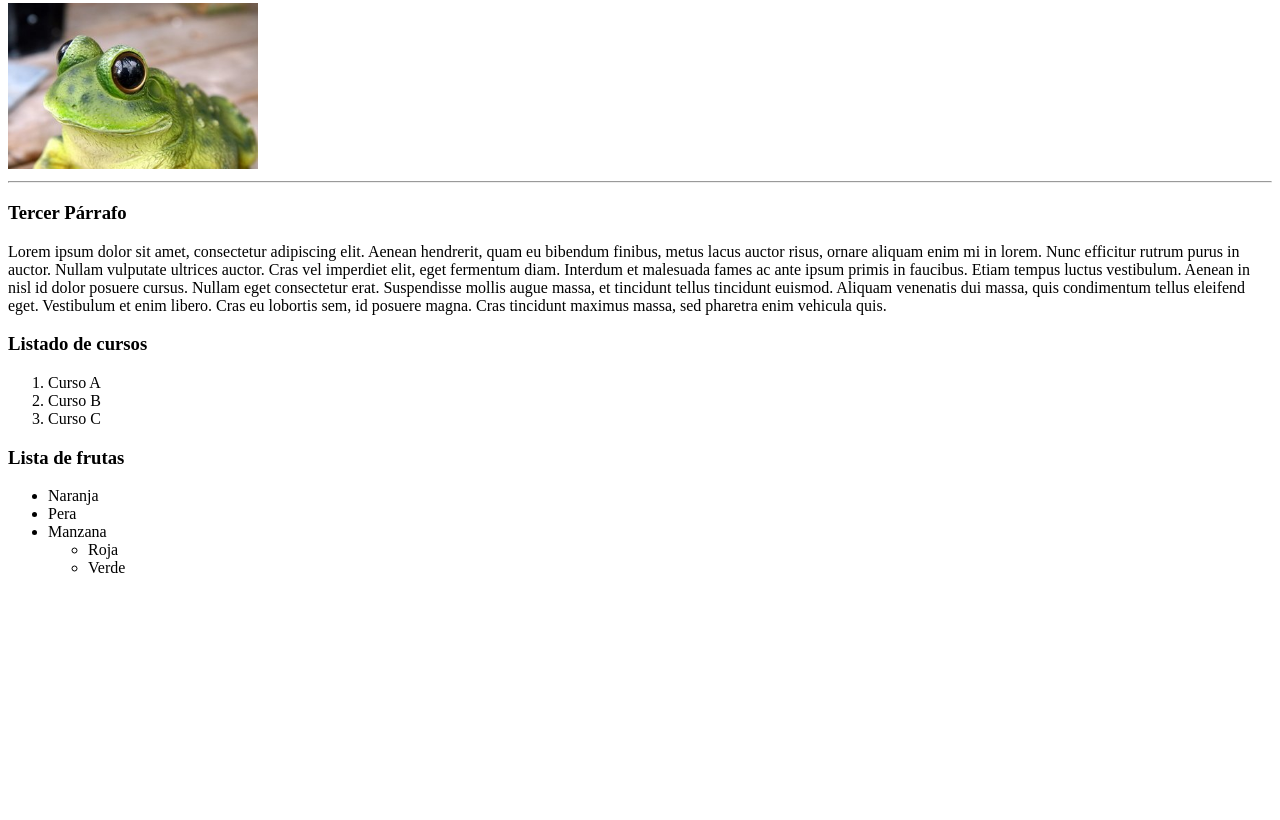
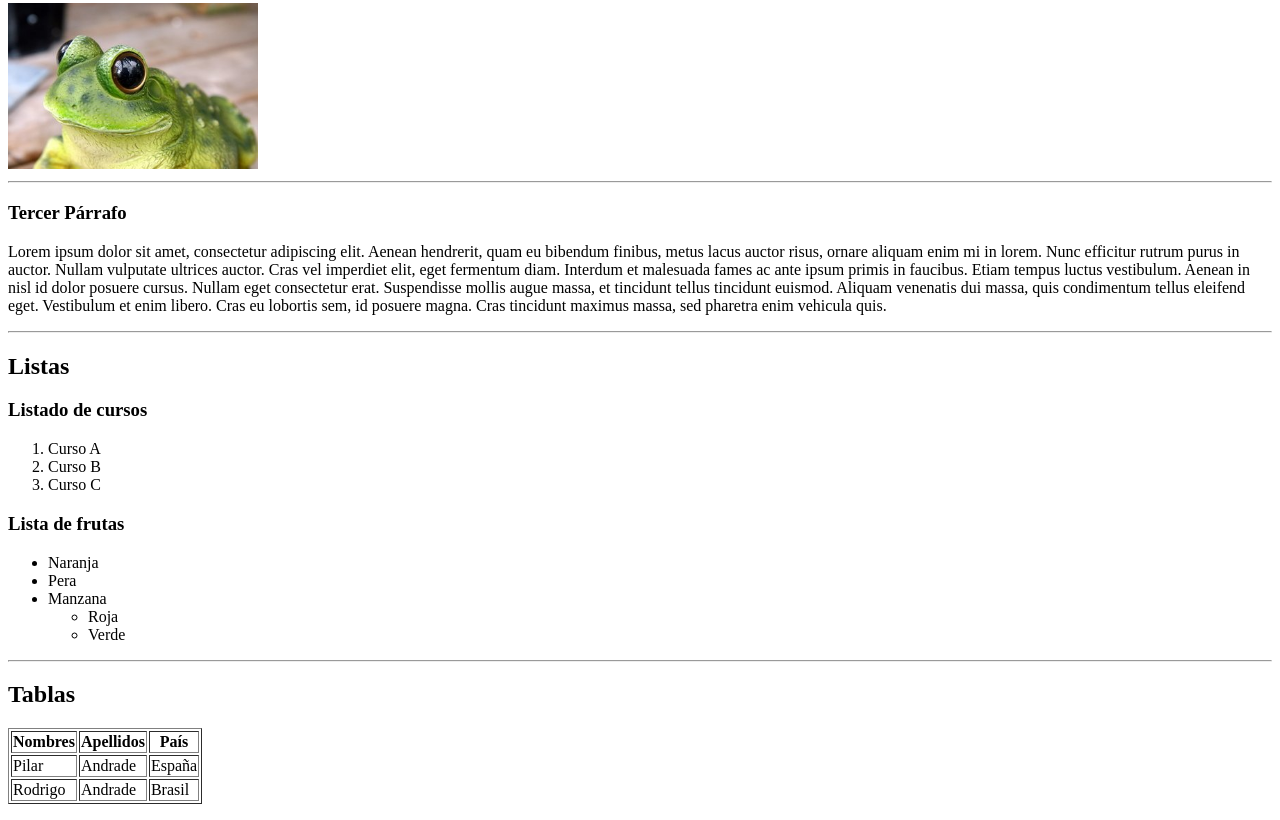
Before and after one commit to Nayarett-Gonzalez/webmaster, a plain HTML site: page src/index.html in a window 1280 px wide. Shown: the part 451-1271 px from the top of the page. Before the commit the page ends 1044 px from the top, so only its background shows below. Drawn offline with Linux system fonts and the light colour scheme.

Commit message:
170-Tablas en HTML

```diff
--- a/src/index.html
+++ b/src/index.html
@@ -36,6 +36,9 @@
         elit, eget fermentum diam. Interdum et malesuada fames ac ante ipsum primis in faucibus. Etiam tempus luctus vestibulum. Aenean in nisl id dolor posuere cursus. Nullam eget consectetur erat. Suspendisse mollis augue massa, et tincidunt tellus
         tincidunt euismod. Aliquam venenatis dui massa, quis condimentum tellus eleifend eget. Vestibulum et enim libero. Cras eu lobortis sem, id posuere magna. Cras tincidunt maximus massa, sed pharetra enim vehicula quis.
         <!-- Listas -->
+        <hr>
+        <h2>Listas</h2>
+
         <h3>Listado de cursos</h3>
         <ol>
             <li>Curso A</li>
@@ -53,6 +56,28 @@
                 </ul>
             </li>
         </ul>
+        <hr>
+        <h2>Tablas</h2>
+
+        <table border="1">
+            <tr>
+                <!-- Encabezados -->
+                <th colspan="2">Nombres</th>
+                <th colspan="2">Apellidos</th>
+                <th colspan="2">País</th>
+            </tr>
+            <tr>
+                <!-- data -->
+                <td colspan="2">Pilar</td>
+                <td colspan="2">Andrade</td>
+                <td colspan="2">España</td>
+            </tr>
+            <tr>
+                <td colspan="2">Rodrigo</td>
+                <td colspan="2">Andrade</td>
+                <td colspan="2">Brasil</td>
+            </tr>
+        </table>
 
     </p>
     <script src="app.js"></script>
```
